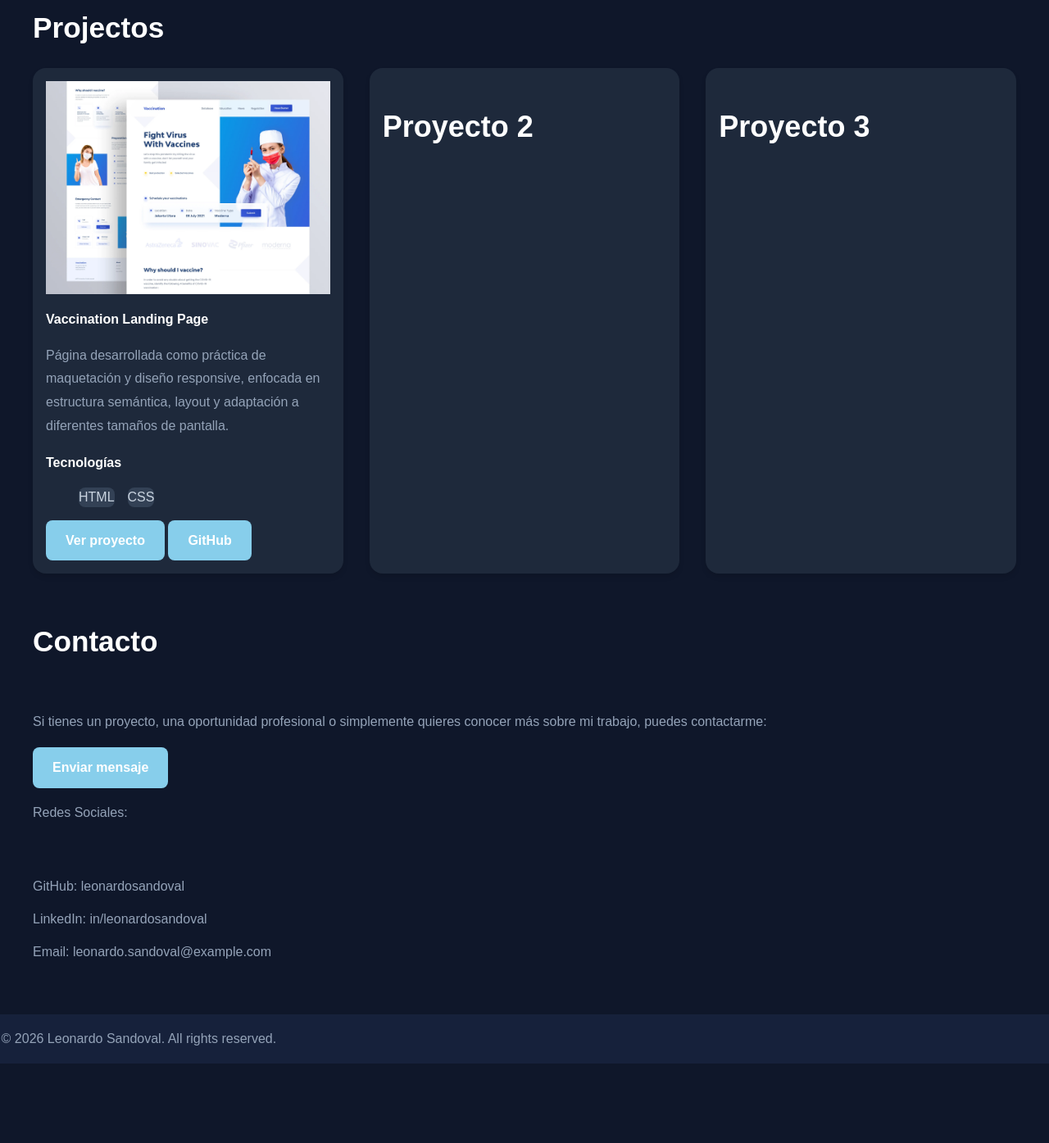
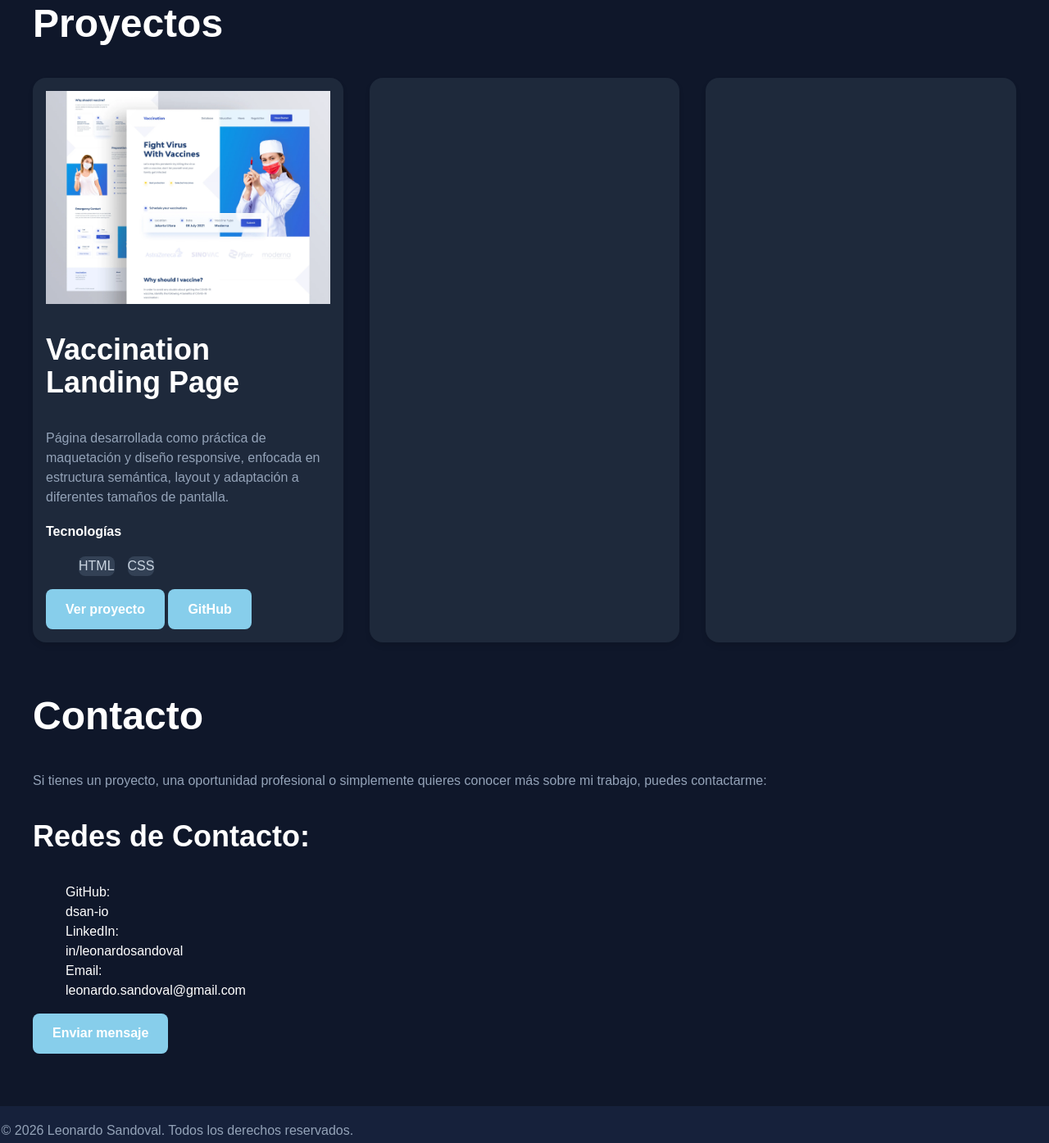
Before and after one commit to dsan-io/personalWeb, a plain HTML site: page index.html in a window 1280 px wide. Shown: the part 1288-2683 px from the top of the page at 82% size. Before the commit the page ends 2586 px from the top, so only its background shows below. Drawn offline with Linux system fonts and the light colour scheme.

Commit message:
chore: Update index.html, changing the "Sobre mí" button link and fixing paragraph formatting

```diff
--- a/index.html
+++ b/index.html
@@ -3,6 +3,15 @@
   <head>
     <meta charset="UTF-8" />
     <meta name="viewport" content="width=device-width, initial-scale=1.0" />
+    <meta
+      name="description"
+      content="Portafolio de Leonardo Sandoval, desarrollador en formación en Ingeniería en Sistemas Computacionales, enfocado en desarrollo web."
+    />
+    <meta
+      name="keywords"
+      content="Leonardo Sandoval, portafolio, desarrollador, aplicaciones móviles, sitios web, Android, iOS, HTML, CSS, JavaScript"
+    />
+    <meta name="author" content="Leonardo Sandoval" />
     <title>Leonardo Sandoval</title>
 
     <link rel="stylesheet" href="styles/styles.css" />
@@ -11,13 +20,12 @@
   <body>
     <header>
       <div class="nav wrapper">
-        <h1 class="header__logo fix-this">Leonardo Sandoval</h1>
-        <nav>
+        <a href="index.html" class="header__logo">Leonardo Sandoval</a>
+        <nav aria-label="Navegación principal">
           <ul class="nav__list">
-            <!-- <li><a href="index.html" class="nav__item">Home</a></li> -->
-            <li><a href="#aboutMe" class="nav__item">Sobre mí</a></li>
-            <li><a href="#projects" class="nav__item">Proyectos</a></li>
-            <li><a href="#contact" class="nav__item">Contacto</a></li>
+            <li><a href="#sobreMi" class="nav__item">Sobre mí</a></li>
+            <li><a href="#proyectos" class="nav__item">Proyectos</a></li>
+            <li><a href="#contacto" class="nav__item">Contacto</a></li>
           </ul>
         </nav>
       </div>
@@ -25,7 +33,7 @@
     <main>
       <section class="wrapper container--spacing">
         <div class="grid-layout-responsive">
-          <div class="hero__content">
+          <div>
             <h1>Leonardo Sandoval</h1>
             <p>
               Desarrollador en formación en Ingeniería en Sistemas
@@ -37,53 +45,48 @@
               Android, iOS y tecnologías web como HTML, CSS y JavaScript.
             </p>
             <div class="hero__buttons">
-              <a href="#aboutMe" class="btn">Sobre mi</a>
-              <a href="#projects" class="btn btn--secondary">Proyectos</a>
+              <a href="#sobreMi" class="btn">Sobre mí</a>
+              <a href="#proyectos" class="btn btn--secondary">Proyectos</a>
             </div>
           </div>
           <div class="hero__image">
             <img
               src="/assets/images/image_profile.webp"
-              alt="Imagen de Leonardo Sandoval"
+              alt="Imagen de perfil sobre mi perfil profesional"
               class="image__resource"
+              width="1200"
+              height="675"
             />
           </div>
         </div>
       </section>
       <section
         class="wrapper container--spacing grid-layout-responsive"
-        id="aboutMe"
+        id="sobreMi"
       >
-        <!-- <div class="about__image">
-          <img
-            src="./assets/images/image_about.webp"
-            alt="Imagen de Leonardo Sandoval"
-            class="image__resource"
-          />
-        </div> -->
         <div class="about__content">
-          <h2 class="sub-title">Sobre mí</h2>
-          <p class="text-description">
+          <h2>Sobre mí</h2>
+          <p>
             Soy estudiante de
             <strong>Ingeniería en Sistemas Computacionales</strong> en la UVEG,
             actualmente enfocado en completar mi formación y dar el siguiente
             paso hacia el ámbito profesional.
           </p>
-          <p class="text-description formation">
+          <p>
             Durante mi formación académica he trabajado con diferentes
             tecnologías y áreas de desarrollo, principalmente en aplicaciones
             móviles para Android e iOS. Actualmente estoy enfocando parte de mi
             aprendizaje en desarrollo web, fortaleciendo mis fundamentos de
             HTML, CSS y JavaScript.
           </p>
-          <p class="text-description interests">
+          <p>
             Me interesa seguir desarrollándome como programador, resolver
             problemas mediante soluciones prácticas y continuar adquiriendo
             experiencia a través de proyectos que me permitan aplicar y ampliar
             mis conocimientos.
           </p>
         </div>
-        <div class="text-description skills">
+        <div class="skills">
           <h3>Tecnologías</h3>
           <h4>Lenguajes</h4>
           <ul class="skills__list">
@@ -106,17 +109,20 @@
           </ul>
         </div>
       </section>
-      <article class="wrapper container--spacing" id="projects">
-        <h2 class="sub-title">Projectos</h2>
+      <article class="wrapper container--spacing" id="proyectos">
+        <h2>Proyectos</h2>
         <section class="grid-layout-responsive">
-          <div class="card">
+          <article class="card">
             <img
               src="/assets/images/vaccineOrginalKata.webp"
-              alt="Maquetación Landing Page"
+              alt="Imagen ilustrativa del proyecto Vaccine Landing Page"
+              width="400"
+              height="300"
+              loading="lazy"
             />
-            <div class="card__description">
-              <h4>Vaccination Landing Page</h4>
-              <p class="text-description">
+            <div>
+              <h3>Vaccination Landing Page</h3>
+              <p>
                 Página desarrollada como práctica de maquetación y diseño
                 responsive, enfocada en estructura semántica, layout y
                 adaptación a diferentes tamaños de pantalla.
@@ -145,50 +151,55 @@
                 >
               </div>
             </div>
-          </div>
-          <div class="card">
-            <h3>Proyecto 2</h3>
-          </div>
-          <div class="card">
-            <h3>Proyecto 3</h3>
-          </div>
+          </article>
+          <div class="card"></div>
+          <div class="card"></div>
         </section>
       </article>
-      <section class="wrapper container--spacing" id="contact">
-        <h2 class="sub-title">Contacto</h2>
-        <div class="content container--spacing">
-          <p class="text-description">
-            Si tienes un proyecto, una oportunidad profesional o simplemente
-            quieres conocer más sobre mi trabajo, puedes contactarme:
-          </p>
-          <a href="mailto:leonardo.sandoval@example.com" class="btn"
-            >Enviar mensaje</a
-          >
-          <p class="text-description">Redes Sociales:</p>
+      <section class="wrapper container--spacing" id="contacto">
+        <h2>Contacto</h2>
+        <p>
+          Si tienes un proyecto, una oportunidad profesional o simplemente
+          quieres conocer más sobre mi trabajo, puedes contactarme:
+        </p>
+        <div>
+          <h3>Redes de Contacto:</h3>
+          <ul>
+            <li>
+              GitHub:<a
+                href="https://github.com/dsan-io"
+                target="_blank"
+                rel="noopener noreferrer"
+                >dsan-io</a
+              >
+            </li>
+            <li>
+              LinkedIn:
+              <a
+                href="https://linkedin.com/in/leonardosandoval"
+                target="_blank"
+                rel="noopener noreferrer"
+                >in/leonardosandoval</a
+              >
+            </li>
+            <li>
+              Email:
+              <a
+                href="mailto:leonardo.sandoval@gmail.com"
+                target="_blank"
+                rel="noopener noreferrer"
+                >leonardo.sandoval@gmail.com</a
+              >
+            </li>
+          </ul>
         </div>
-        <div class="content">
-          <p>
-            GitHub:
-            <a href="https://github.com/dsan-io" target="_blank"
-              >leonardosandoval</a
-            >
-          </p>
-          <p>
-            LinkedIn:
-            <a href="https://linkedin.com/in/leonardosandoval" target="_blank"
-              >in/leonardosandoval</a
-            >
-          </p>
-          <p>
-            Email:
-            <a href="mailto:leonardo.sandoval@example.com"
-              >leonardo.sandoval@example.com</a
-            >
-          </p>
-        </div>
+        <!-- Definir que acción y a donde redirigir el botón de enviar mensaje -->
+        <a class="btn" target="_blank" rel="noopener noreferrer"
+          >Enviar mensaje</a
+        >
       </section>
       <footer class="footer">
-        <p>&copy; 2026 Leonardo Sandoval. All rights reserved.</p>
+        <p>&copy; 2026 Leonardo Sandoval. Todos los derechos reservados.</p>
       </footer>
     </main>
   </body>
```
